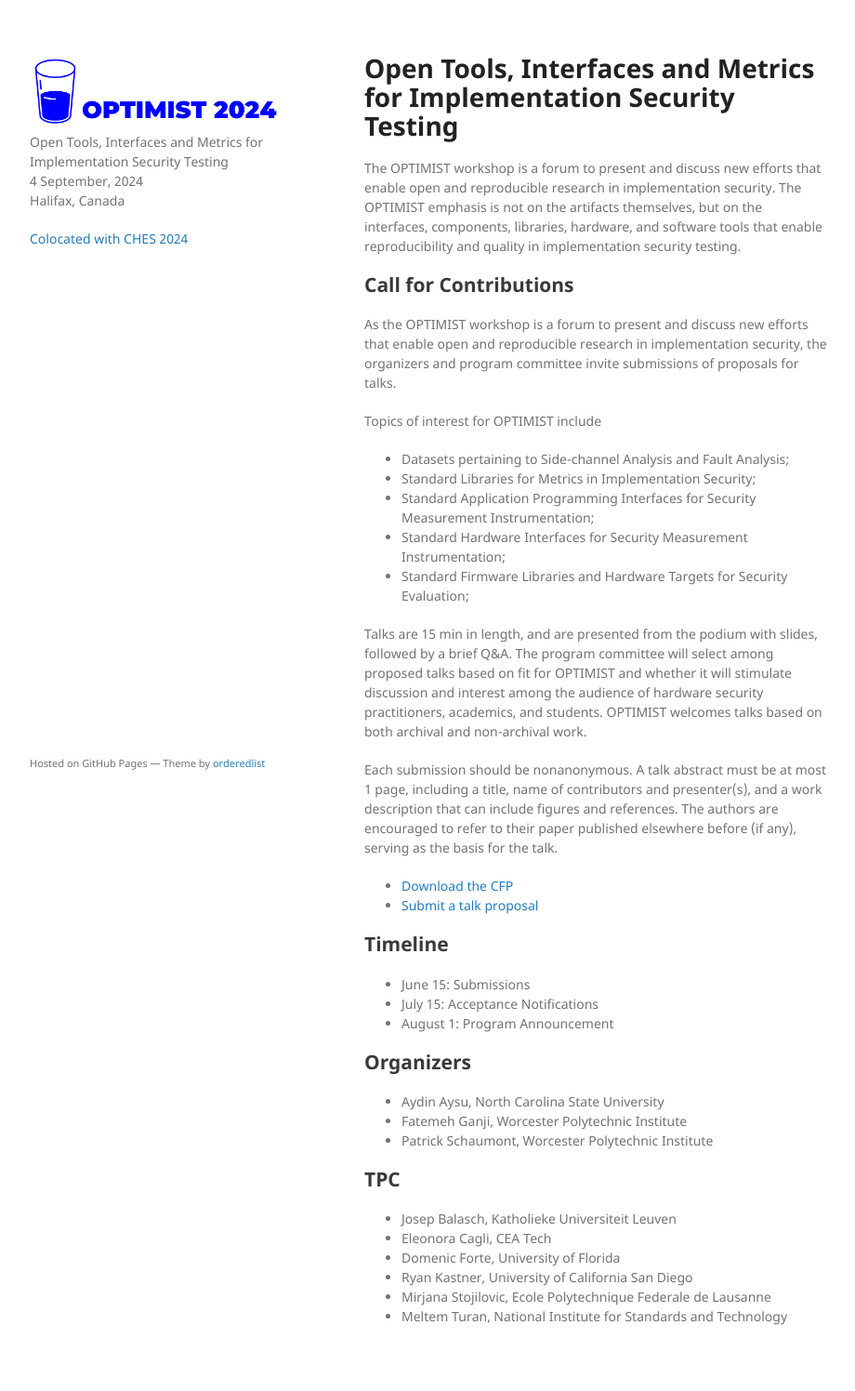
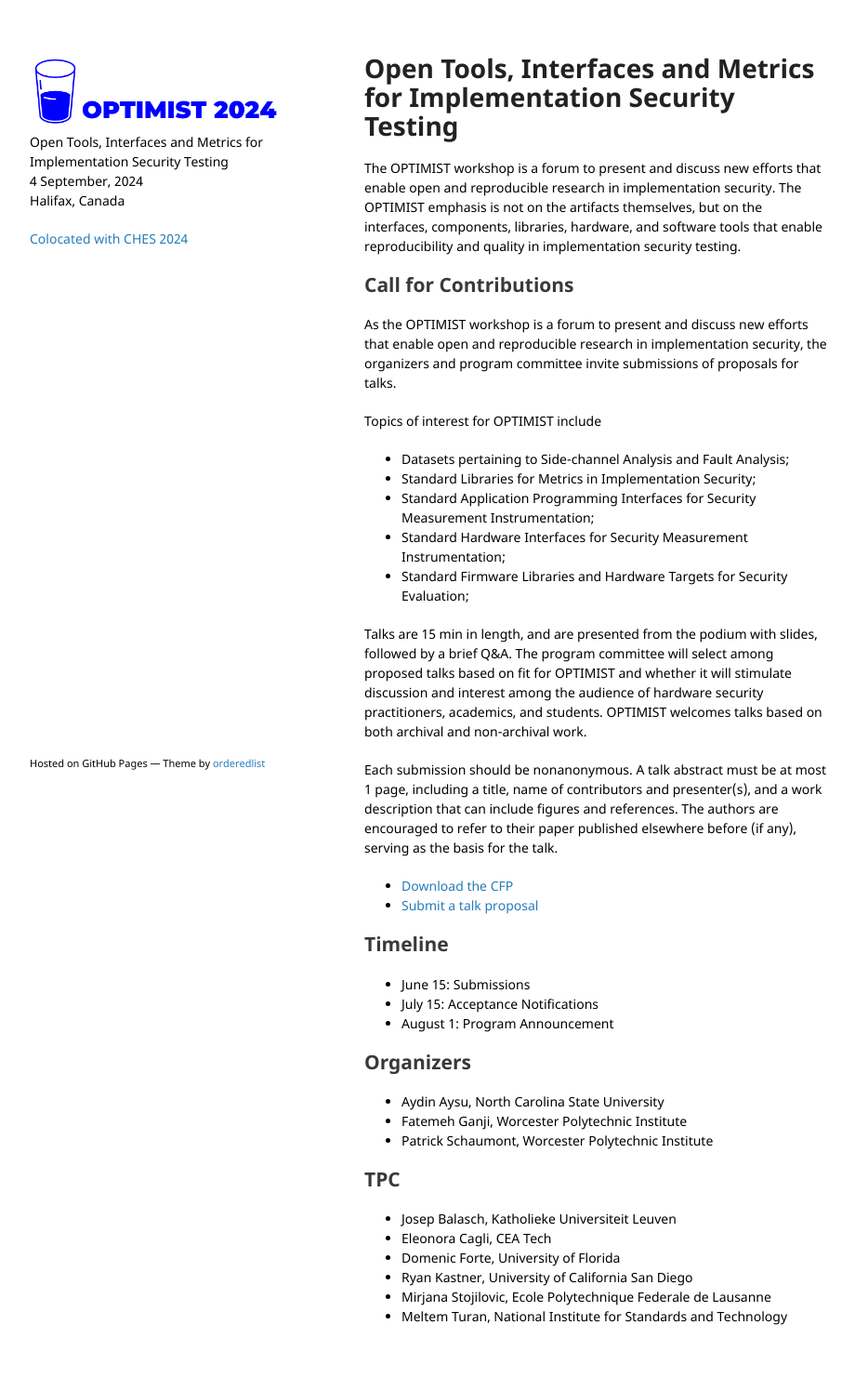
Before and after one commit to optimist-workshop/optimist-workshop.github.io, a Jekyll site: the page built from docs/index.md, in a window 1280 px wide. Shown: the whole page at 93% size, without its empty margins (178-1098 px from the left). Built offline with Jekyll 4.4.1, drawn with Linux system fonts in a browser that asks for light colours; our own code applies the rules of GitHub Pages for plain Markdown files.

Commit message:
Update jekyll-theme-minimal.scss

```diff
--- a/docs/_sass/jekyll-theme-minimal.scss
+++ b/docs/_sass/jekyll-theme-minimal.scss
@@ -5,7 +5,7 @@ body {
   background-color: #fff;
   padding:50px;
   font: 14px/1.5 "Noto Sans", "Helvetica Neue", Helvetica, Arial, sans-serif;
-  color:#727272;
+  color:#000000;
   font-weight:400;
 }
 
```
